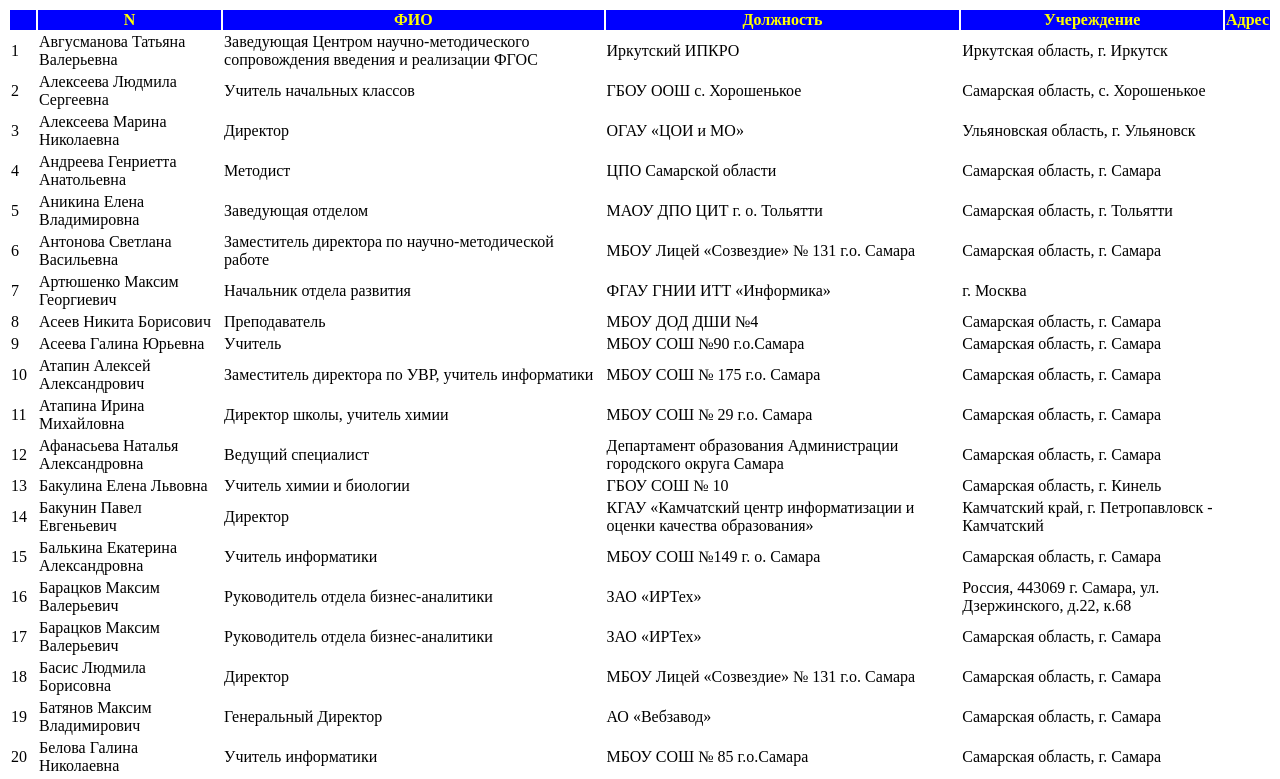
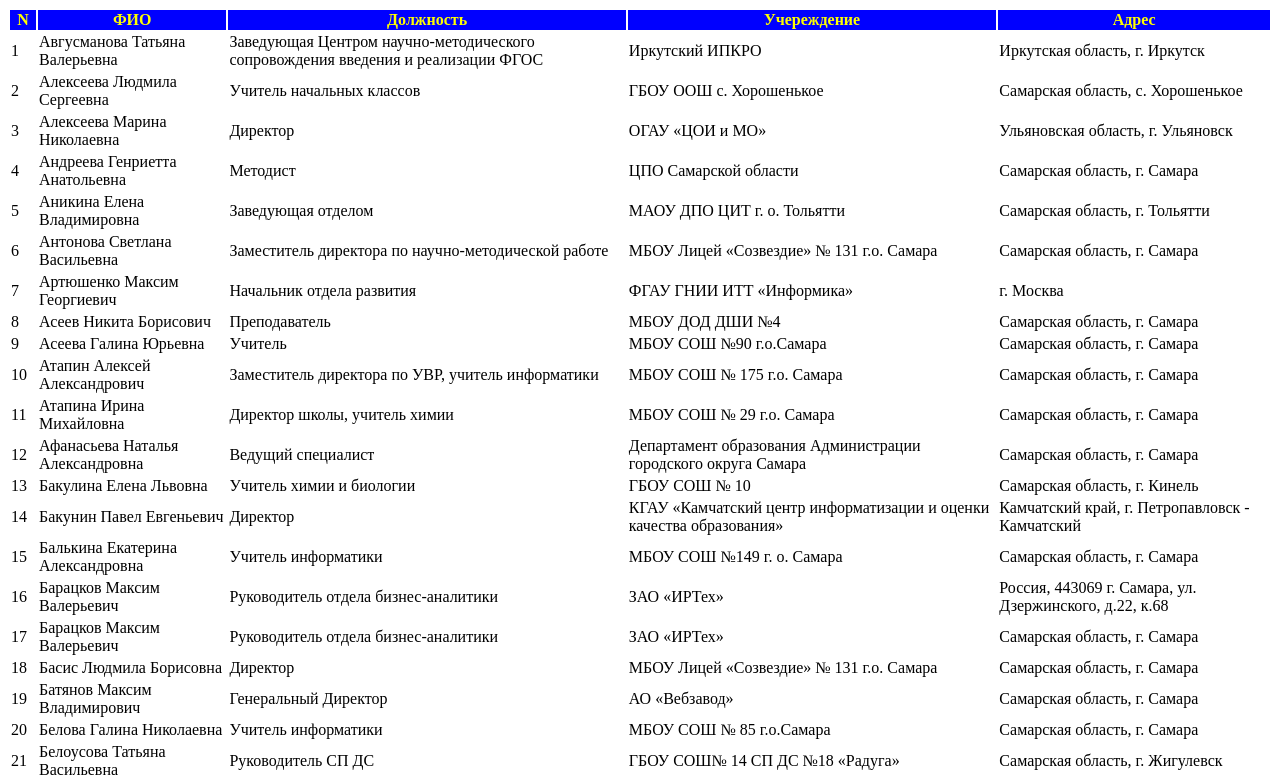
Before and after one commit to SergiyIlchyshyn/web-dev-2020, a plain HTML site: page html51-a/web-s0303.html in a window 1280 px wide. Shown: the top 779 px of the page. Drawn offline with Linux system fonts and the light colour scheme.

Commit message:
updated s0302 and s0303

```diff
--- a/html51-a/web-s0303.html
+++ b/html51-a/web-s0303.html
@@ -17,13 +17,13 @@
 <body>
     <table id="myTable">
         <thead>
-            <th>
+            <tr>
                 <th>N</th>
                 <th>ФИО</th>
                 <th>Должность</th>
                 <th>Учереждение</th>
                 <th>Адрес</th>
-            </th>
+            </tr>
 
         </thead>
         <tbody>
```
Also changed, not shown: html51-a/web-s0302.html (+1 -1 lines).
